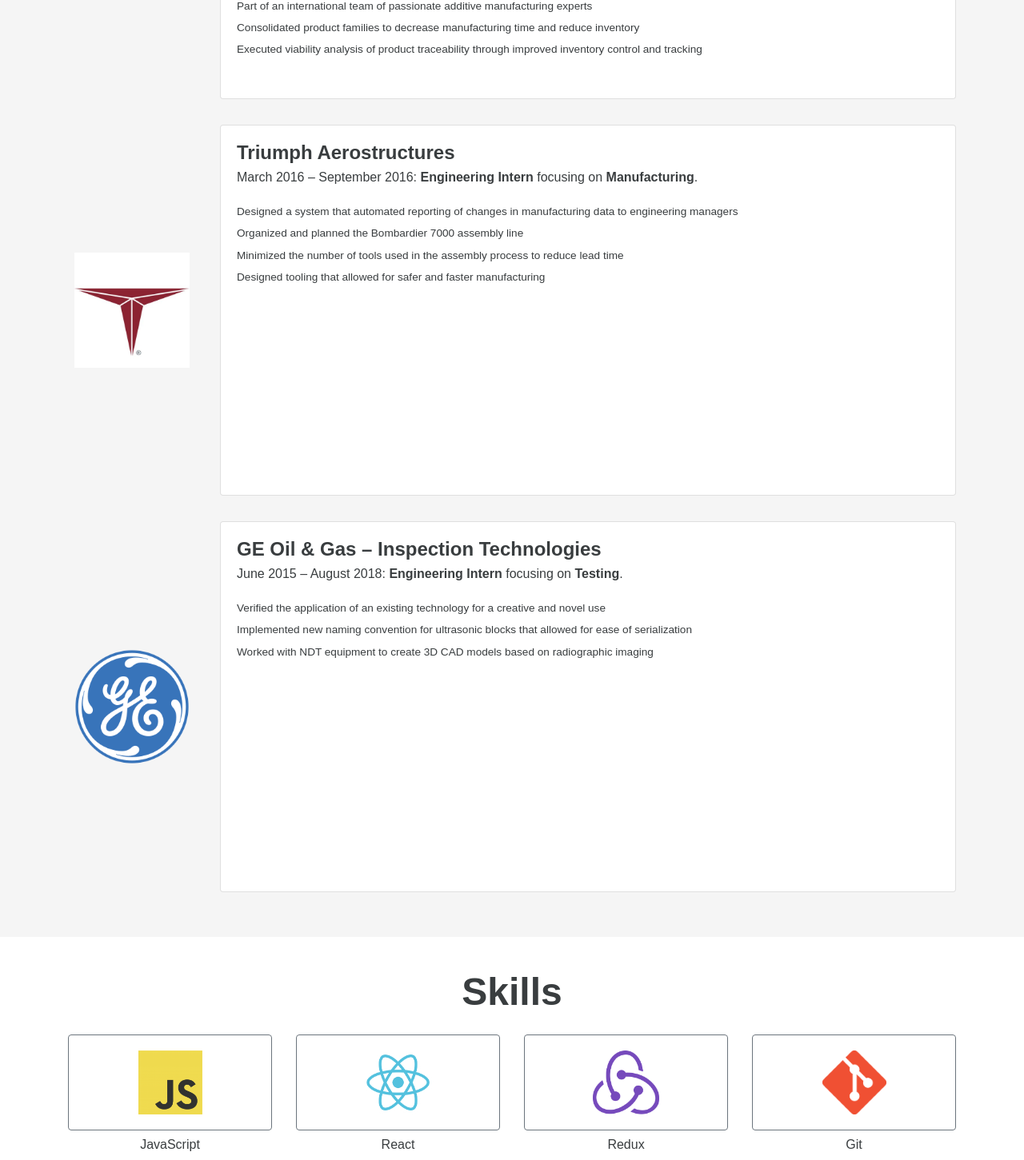
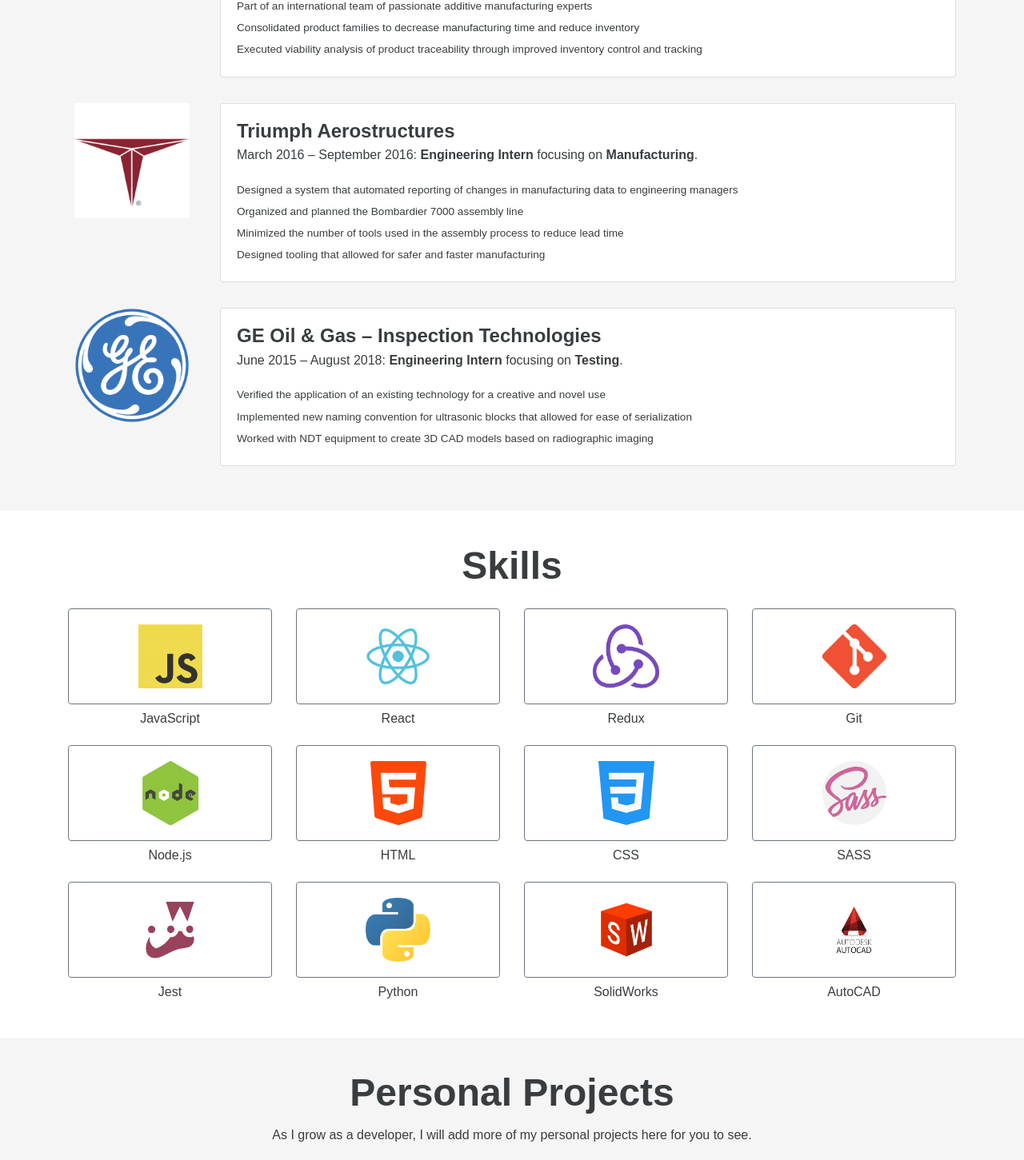
Before and after one commit to marbaez1714/portfolio, a React (Create React App) app: page / in a window 1280 px wide. Shown: the part 1120-2571 px from the top of the page at 80% size. Built offline with nearby package versions, Linux system fonts and the light colour scheme; grey boxes are pictures that could not be loaded.

Commit message:
added projects

```diff
--- a/src/App.css
+++ b/src/App.css
@@ -146,6 +146,33 @@ body{
   color:#dee5e5;
 }
 
+/* Projects Div */
+.projectsWrapper{
+  background-color: #f5f5f5;
+  color: #393d3f;
+}
+
+.projects{
+  padding-top:5vh;
+  padding-bottom:5vh;
+
+}
+.projectsTitle{
+  font-weight: 600 !important;
+  font-size:3rem;
+
+}
+
+.projectCard{
+  text-align: left;
+}
+
+.projectCardTitle{
+  font-size: 1.5rem;
+  font-weight: bold;
+}
+
+/* Animations  */
 /* ----------------------------------------------
 * Generated by Animista on 2018-11-23 16:47:26
 * w: http://animista.net, t: @cssanimista
--- a/src/App.js
+++ b/src/App.js
@@ -2,8 +2,9 @@ import React, { Component } from 'react';
 import Header from './components/header';
 import Welcome from './components/welcome';
 import Experience from './components/experience';
-import Skills from './components/skills'
-import Footer from './components/footer'
+import Skills from './components/skills';
+import Projects from './components/projects';
+import Footer from './components/footer';
 import 'bootstrap/dist/css/bootstrap.min.css';
 import './App.css';
 
@@ -15,6 +16,7 @@ class App extends Component {
         <Welcome />
         <Experience id="experience" />
         <Skills id="skills" />
+        <Projects />
         <Footer />
       </div>
     );
--- a/src/components/experience.js
+++ b/src/components/experience.js
@@ -17,7 +17,7 @@ export default function Experience(props) {
                 {/* Weir */}
                 <Row className="workplace slide-in-right">
                     <Col xs="2">
-                        <img src={WeirLogo} style={{ width: "90%", marginTop: "100%", marginBottom: "100%" }} alt="" />
+                        <img src={WeirLogo} style={{ width: "90%" }} alt="" />
                     </Col>
                     <Col xs="10">
                         <Card style={{ height: "100%", textAlign: "left" }}>
@@ -48,7 +48,7 @@ export default function Experience(props) {
                 {/* Triumph */}
                 <Row className="workplace slide-in-left">
                     <Col xs="2">
-                        <img src={TriumphLogo} style={{ width: "90%", marginTop: "100%", marginBottom: "100%" }} alt="" />
+                        <img src={TriumphLogo} style={{ width: "90%" }} alt="" />
 
                     </Col>
                     <Col xs="10">
@@ -73,7 +73,7 @@ export default function Experience(props) {
                 {/* GE */}
                 <Row className="workplace slide-in-right">
                     <Col xs="2">
-                        <img src={GELogo} style={{ width: "90%", marginTop: "100%", marginBottom: "100%" }} alt="" />
+                        <img src={GELogo} style={{ width: "90%" }} alt="" />
 
                     </Col>
                     <Col xs="10">
--- /dev/null
+++ b/src/components/projects.js
@@ -0,0 +1,36 @@
+import React from 'react';
+import { Container, Row, Col, Card, CardTitle, CardBody, CardText, CardImg, Button } from 'reactstrap';
+
+export default function Projects(props) {
+    return (
+        <div className="projectsWrapper">
+            <Container className="projects">
+                <Row className="slide-in-left">
+                    <Col>
+                        <h1 className="projectsTitle">Personal Projects</h1>
+                        <p>As I grow as a developer, I will add more of my personal projects here for you to see.</p>
+                    </Col>
+                </Row>
+                <Row>
+                    <Col xs={{ size: "6", offset: "3" }}>
+                        <Card className="projectCard">
+                            <CardImg top src="https://img.scryfall.com/cards/art_crop/en/c18/212.jpg?1535504874" alt="Battlesphere Art" />
+                            <CardBody>
+                                <CardTitle className="projectCardTitle">Battlesphere - WIP</CardTitle>
+                                <CardText>Battlesphere is my first large project. The app is designed to give players of Magic the Gathering a central location to search for cards, build decks, gather information, and play games.  </CardText>
+                                <Row>
+                                    <Col xs="6">
+                                        <a href="battlesphere.io"><Button style={{ width: "100%" }}>Visit</Button></a>
+                                    </Col>
+                                    <Col xs="6">
+                                        <a href="https://github.com/marbaez1714/battlesphere"><Button style={{ width: "100%" }}>GitHub</Button></a>
+                                    </Col>
+                                </Row>
+                            </CardBody>
+                        </Card>
+                    </Col>
+                </Row>
+            </Container>
+        </div >
+    )
+}
--- a/src/components/skills.js
+++ b/src/components/skills.js
@@ -15,7 +15,7 @@ import autocadLogo from '../images/autocad.png';
 
 function SkillIcon(props) {
     return (
-        <Col xs="4" md="3">
+        <Col xs="4" md="3" className="slide-in-right">
             <Button outline color="secondary" className="skillIcon">
                 <img className="skillLogo" src={props.logo} alt={props.skillName} />
             </Button>
```
